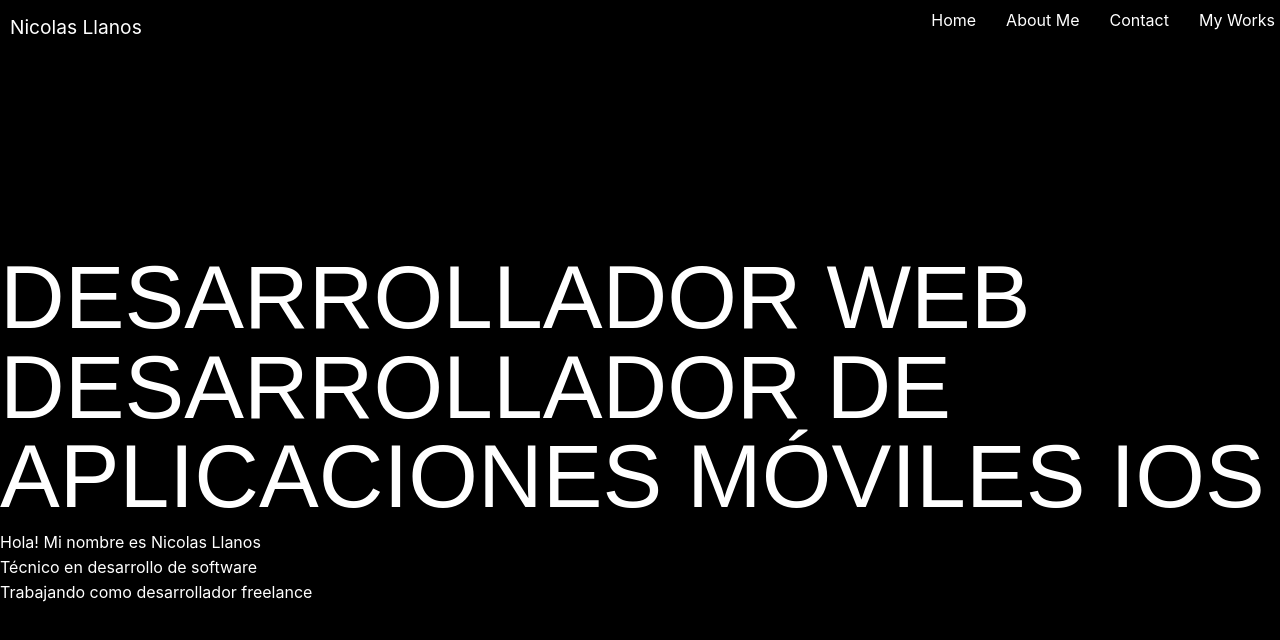
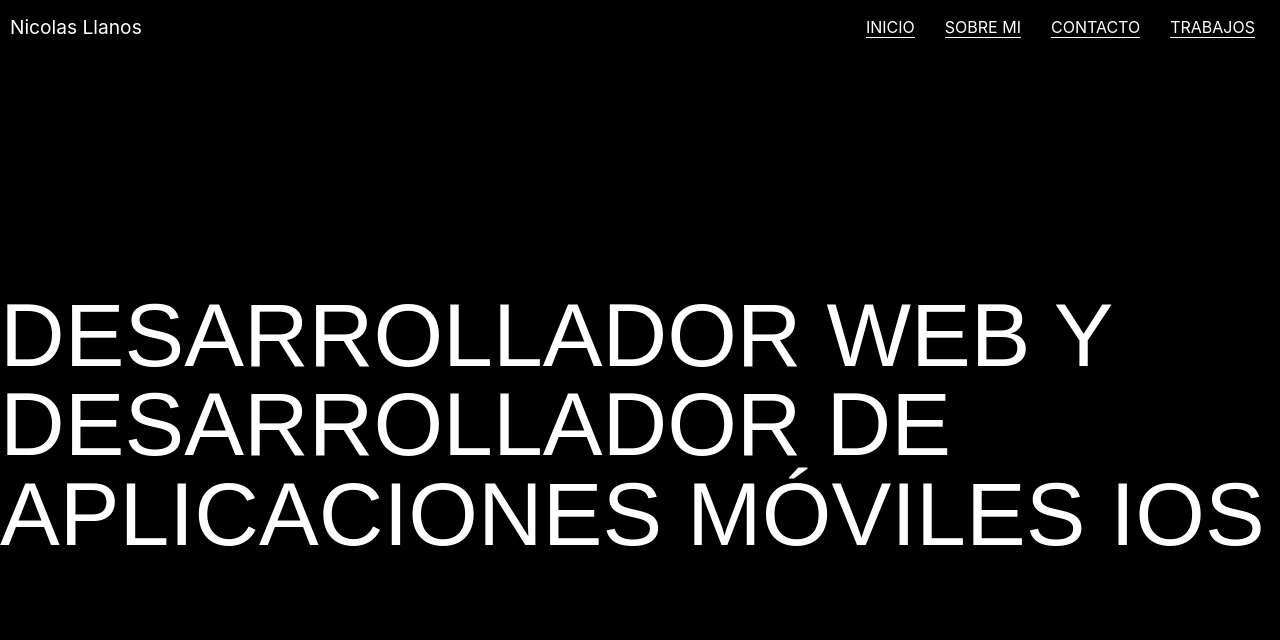
Before and after one commit to NicolasLlanos8799/my-portofolio, a React (Create React App) app: page / in a window 1280 px wide. Shown: the top 640 px of the page. Built offline with nearby package versions, Linux system fonts and the light colour scheme.

Commit message:
implementandoBurgerMenu

```diff
--- a/package.json
+++ b/package.json
@@ -3,10 +3,12 @@
   "version": "0.1.0",
   "private": true,
   "dependencies": {
+    "@fortawesome/fontawesome-free": "^6.5.1",
     "@testing-library/jest-dom": "^5.17.0",
     "@testing-library/react": "^13.4.0",
     "@testing-library/user-event": "^13.5.0",
     "react": "^18.2.0",
+    "react-burger-menu": "^3.0.9",
     "react-dom": "^18.2.0",
     "react-router-dom": "^6.21.1",
     "react-scripts": "^5.0.1",
--- a/public/index.html
+++ b/public/index.html
@@ -24,7 +24,7 @@
       work correctly both with client-side routing and a non-root public URL.
       Learn how to configure a non-root public URL by running `npm run build`.
     -->
-    <title>React App</title>
+    <title>NICOLAS LLANOS Developer</title>
   </head>
   <body>
     <noscript>You need to enable JavaScript to run this app.</noscript>
--- a/src/AboutMe.js
+++ b/src/AboutMe.js
@@ -5,7 +5,9 @@ const AboutMe = () => (
   <div className="App">
     <header>
       <h1>About Me</h1>
-      <p>Aquí puedes colocar información sobre ti.</p>
+      <p>Hola! Mi nombre es Nicolas Llanos</p>
+      <p>Técnico en desarrollo de software</p>
+      <p>Trabajando como desarrollador freelance</p>
     </header>
   </div>
 );
--- a/src/App.css
+++ b/src/App.css
@@ -1,35 +1,42 @@
 /* src/App.css */
+
+* {
+  box-sizing: border-box;
+}
 
 body {
   margin: 0;
+  padding: 0;
   font-family: -apple-system, BlinkMacSystemFont, 'Segoe UI', 'Roboto', 'Oxygen',
     'Ubuntu', 'Cantarell', 'Fira Sans', 'Droid Sans', 'Helvetica Neue',
     sans-serif;
   -webkit-font-smoothing: antialiased;
   -moz-osx-font-smoothing: grayscale;
-  background-color: black; /* Fondo negro para la página */
-  color: white; /* Color de texto blanco */
-  height: 100vh; /* 100% de la altura de la ventana */
+  background-color: black;
+  color: white;
+  height: 100vh;
   display: flex;
   flex-direction: column;
   align-items: center;
   justify-content: center;
-  overflow-x: hidden; /* Evita la barra de desplazamiento horizontal */
+  overflow-x: hidden;
 }
 
 .App {
   text-align: center;
-  flex: 1; /* Ocupa todo el espacio restante */
+  flex: 1;
+  width: 100%;
 }
 
 nav {
   position: fixed;
   top: 0;
-  left: 0; /* Asegura que la barra de navegación comience desde el borde izquierdo */
+  left: 0;
   width: 100%;
   background-color: black;
   padding: 10px;
   display: flex;
+  align-items: center; /* Alinea verticalmente */
   justify-content: space-between;
 }
 
@@ -43,22 +50,34 @@ nav {
   margin: 0;
   padding: 0;
   display: flex;
+  align-items: center; /* Alinea verticalmente */
   justify-content: flex-end;
 }
 
 .nav-right li {
   margin: 0 15px;
+  position: relative; /* Añade esta línea */
 }
 
 .nav-right a {
   color: white;
   text-decoration: none;
-  font-size: 16px; /* Tamaño de fuente más pequeño */
+  font-size: 16px;
+}
+
+.nav-right li::after {
+  content: '';
+  position: absolute;
+  top: 100%;
+  left: 0;
+  width: 100%;
+  height: 1px;
+  background-color: white;
 }
 
 header {
   margin-top: 50px;
-  text-align: left; /* Alinea el texto a la izquierda */
+  text-align: left;
 }
 
 h1 {
@@ -71,10 +90,53 @@ h1 {
 
 p {
   font-size: 1.2em;
-  margin: 5px 0; /* Añade un pequeño espacio entre los párrafos */
+  margin: 5px 0;
 }
 
-/* Estilo específico para los párrafos dentro del header */
 header p {
-  font-size: 1em; /* Tamaño de fuente más pequeño para estos párrafos */
+  font-size: 1em;
 }
+
+.burger-menu {
+  font-size: 24px;
+  background: none;
+  border: none;
+  color: white;
+  cursor: pointer;
+  padding: 10px;
+}
+
+.burger-menu:hover {
+  background-color: rgba(255, 255, 255, 0.1);
+}
+
+.mobile-menu {
+  list-style-type: none;
+  padding: 0;
+  text-align: center;
+  display: flex;
+  flex-direction: column;
+  width: 100%;
+  position: fixed;
+  top: 60px;
+  left: 0;
+  background-color: rgba(0, 0, 0, 0.9);
+  z-index: 1;
+  box-shadow: 0 0 10px rgba(255, 255, 255, 0.5);
+}
+
+.mobile-menu li {
+  margin: 10px 0;
+  padding: 10px;
+}
+
+.mobile-menu li:not(:last-child) {
+  border-bottom: 1px solid white;
+}
+
+.mobile-menu a {
+  color: white;
+  text-decoration: none;
+  font-size: 16px;
+  display: block;
+}
--- a/src/App.js
+++ b/src/App.js
@@ -1,13 +1,32 @@
-// App.js
-import React from 'react';
+import React, { useState, useEffect } from 'react';
 import './App.css';
 import { BrowserRouter as Router, Routes, Route, Link } from 'react-router-dom';
 import Home from './Home';
 import AboutMe from './AboutMe';
 import Contact from './Contact';
 import MyWorks from './MyWorks';
+import '@fortawesome/fontawesome-free/css/all.css'; // Importa los estilos de FontAwesome
 
 function App() {
+  const [isMobile, setIsMobile] = useState(window.innerWidth <= 768);
+  const [isMenuOpen, setMenuOpen] = useState(false);
+
+  const toggleMenu = () => {
+    setMenuOpen(!isMenuOpen);
+  };
+
+  useEffect(() => {
+    const handleResize = () => {
+      setIsMobile(window.innerWidth <= 768);
+    };
+
+    window.addEventListener('resize', handleResize);
+
+    return () => {
+      window.removeEventListener('resize', handleResize);
+    };
+  }, []);
+
   return (
     <Router>
       <div>
@@ -16,12 +35,22 @@ function App() {
             <p>Nicolas Llanos</p>
           </div>
           <div className="nav-right">
-            <ul>
-              <li><Link to="/">Home</Link></li>
-              <li><Link to="/about-me">About Me</Link></li>
-              <li><Link to="/contact">Contact</Link></li>
-              <li><Link to="/my-works">My Works</Link></li>
-            </ul>
+            {/* Renderiza el "burger menu" solo en dispositivos móviles */}
+            {isMobile && (
+              <button className="burger-menu" onClick={toggleMenu}>
+              <i className="fas fa-bars"></i>
+            </button>
+            )}
+
+            {/* Renderiza el menú completo o el "burger menu" según el estado */}
+            {(isMobile && isMenuOpen) || !isMobile ? (
+              <ul className={isMobile ? 'mobile-menu' : ''}>
+                <li><Link to="/">INICIO</Link></li>
+                <li><Link to="/about-me">SOBRE MI</Link></li>
+                <li><Link to="/contact">CONTACTO</Link></li>
+                <li><Link to="/my-works">TRABAJOS</Link></li>
+              </ul>
+            ) : null}
           </div>
         </nav>
 
--- a/src/Home.js
+++ b/src/Home.js
@@ -4,10 +4,7 @@ import React from 'react';
 const Home = () => (
   <div className="App">
     <header>
-      <h1>DESARROLLADOR WEB DESARROLLADOR DE APLICACIONES MÓVILES IOS</h1>
-      <p>Hola! Mi nombre es Nicolas Llanos</p>
-      <p>Técnico en desarrollo de software</p>
-      <p>Trabajando como desarrollador freelance</p>
+      <h1>DESARROLLADOR WEB Y DESARROLLADOR DE APLICACIONES MÓVILES IOS</h1>
     </header>
   </div>
 );
```
Also changed, not shown: 1 other file (tests, documents, lock files or other folders).
